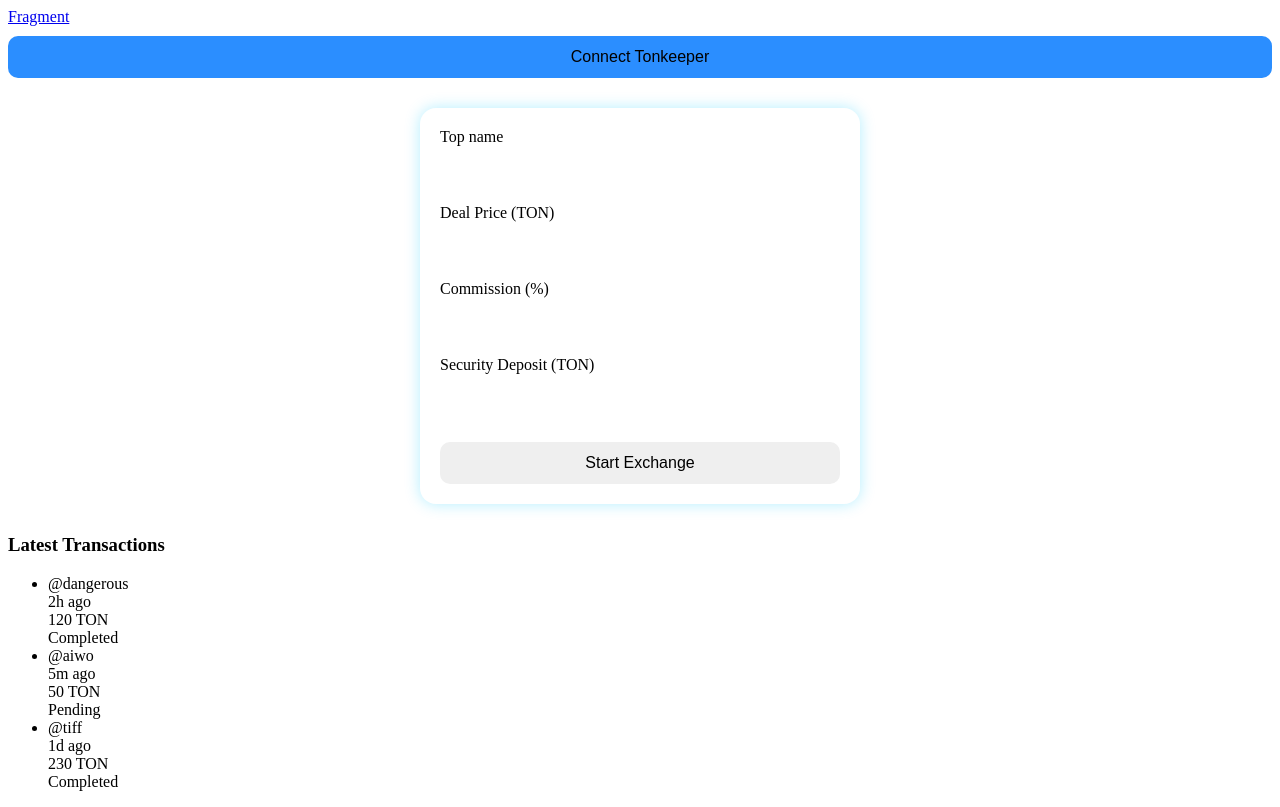
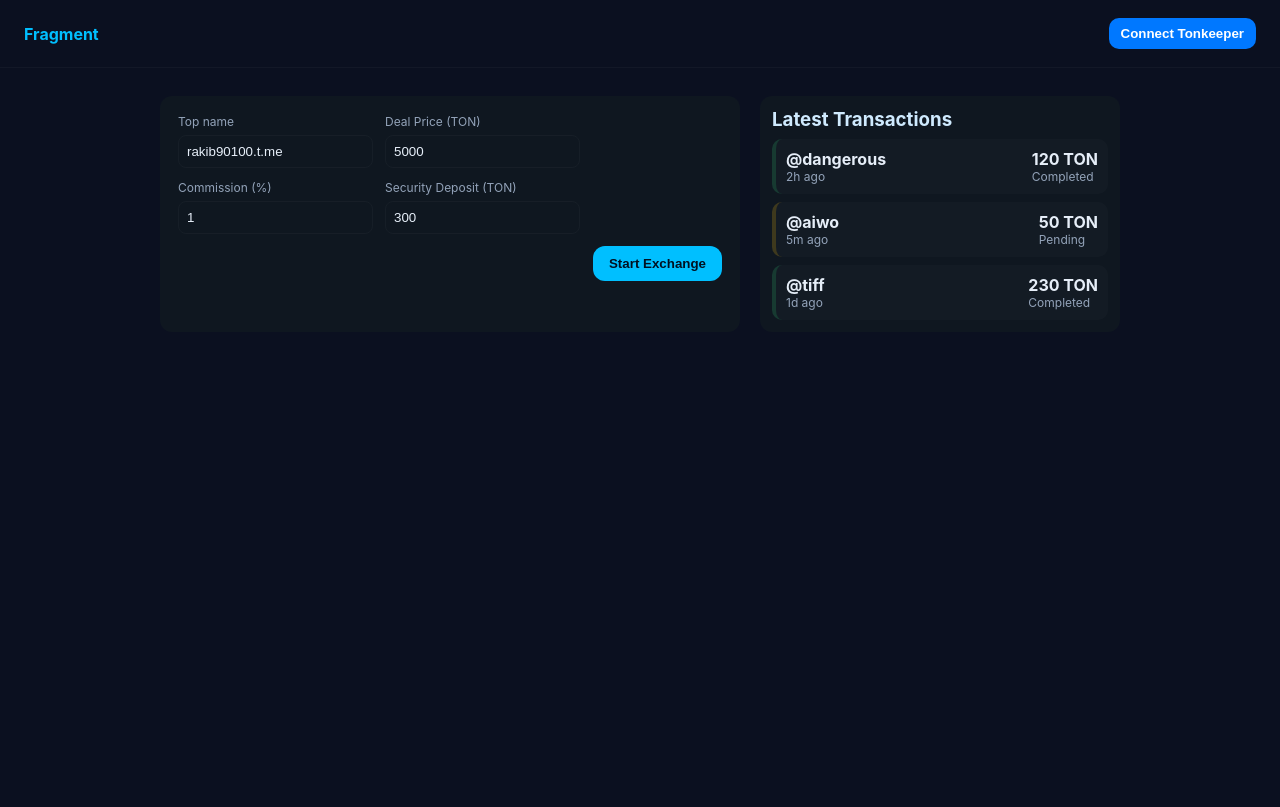
Before and after one commit to termuxethicalhackingbd-web/ton-fragment-simulator, a React (Vite) app: page / in a window 1280 px wide. Built offline with nearby package versions, Linux system fonts and the light colour scheme.

Commit message:
Update App.css

```diff
--- a/src/App.css
+++ b/src/App.css
@@ -1,63 +1,30 @@
-.app {
-  text-align: center;
-  padding: 40px;
-  font-family: "Poppins", sans-serif;
-  background: radial-gradient(circle at top, #001428, #000);
-  color: white;
-  min-height: 100vh;
-}
+:root{--bg:#0b1020;--card:#0f1720;--muted:#93a3b9;--accent:#00bfff;--green:#28c76f}
+*{box-sizing:border-box}
+body{margin:0;font-family:Inter, system-ui, -apple-system, 'Segoe UI', Roboto, 'Helvetica Neue', Arial;background:var(--bg);color:#e6eef8}
+.topbar{display:flex;justify-content:space-between;align-items:center;padding:18px 24px;border-bottom:1px solid rgba(255,255,255,0.03)}
+.brand{color:var(--accent);text-decoration:none;font-weight:700}
+.right{display:flex;gap:12px;align-items:center}
+.addr{font-size:13px;color:#9fb3c8;background:rgba(255,255,255,0.03);padding:6px 8px;border-radius:8px}
+.btn{padding:8px 12px;border-radius:10px;border:none;cursor:pointer;font-weight:600}
+.btn.connect{background:#0078ff;color:#fff}
+.btn.disconnect{background:#ff6b6b;color:#fff}
+.btn.primary{background:var(--accent);color:#012; padding:10px 16px;border-radius:12px}
 
-.card {
-  background: rgba(255, 255, 255, 0.05);
-  padding: 20px;
-  border-radius: 16px;
-  width: 90%;
-  max-width: 400px;
-  margin: 30px auto;
-  box-shadow: 0 0 15px rgba(0, 200, 255, 0.3);
-}
+.main{display:flex;gap:20px;max-width:1000px;margin:28px auto;padding:0 20px}
+.card{flex:1;background:var(--card);padding:18px;border-radius:12px}
+.card-row{display:flex;gap:12px;margin-bottom:12px}
+.muted{font-size:12px;color:var(--muted);margin-bottom:6px}
+.field{width:100%;padding:8px;border-radius:8px;border:1px solid rgba(255,255,255,0.03);background:transparent;color:inherit}
+.actions{display:flex;justify-content:flex-end;margin-top:6px}
+.status{margin-top:8px;color:#9fb3c8}
 
-input {
-  width: 100%;
-  padding: 10px;
-  margin: 6px 0 14px;
-  border: none;
-  border-radius: 8px;
-  outline: none;
-  background: rgba(255, 255, 255, 0.1);
-  color: white;
-  font-size: 16px;
-}
-
-.btn {
-  width: 100%;
-  padding: 12px;
-  border: none;
-  border-radius: 10px;
-  font-size: 16px;
-  margin-top: 10px;
-  cursor: pointer;
-  transition: 0.2s;
-}
-
-.btn.connect {
-  background-color: #2b8eff;
-}
-
-.btn.disconnect {
-  background-color: #ff4242;
-}
-
-.btn.pay {
-  background-color: #00c853;
-}
-
-.btn:hover {
-  opacity: 0.85;
-}
-
-footer {
-  margin-top: 30px;
-  opacity: 0.7;
-  font-size: 14px;
-}
+.txs{width:360px;background:var(--card);padding:12px;border-radius:12px;height:min-content}
+.txs h3{margin:0 0 8px 0;color:#cfeafe}
+.txs ul{list-style:none;padding:0;margin:0;display:flex;flex-direction:column;gap:8px}
+.tx{display:flex;justify-content:space-between;align-items:center;padding:10px;border-radius:10px;background:rgba(255,255,255,0.02)}
+.tx .username{font-weight:700}
+.tx .time{font-size:12px;color:var(--muted)}
+.tx .amount{font-weight:700}
+.tx.completed{border-left:4px solid rgba(40,199,111,0.18)}
+.tx.pending{border-left:4px solid rgba(255,196,0,0.18)}
+.status-label{font-size:12px;color:var(--muted)}
```
